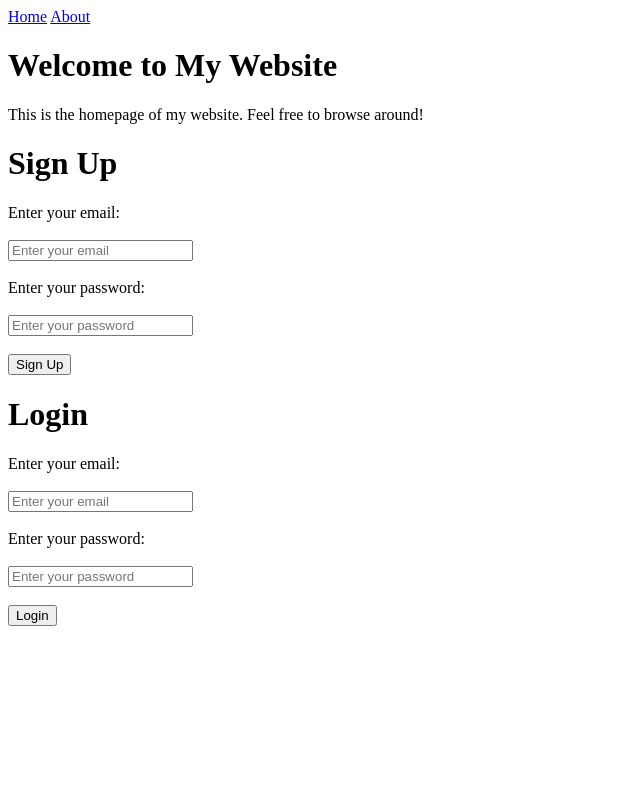
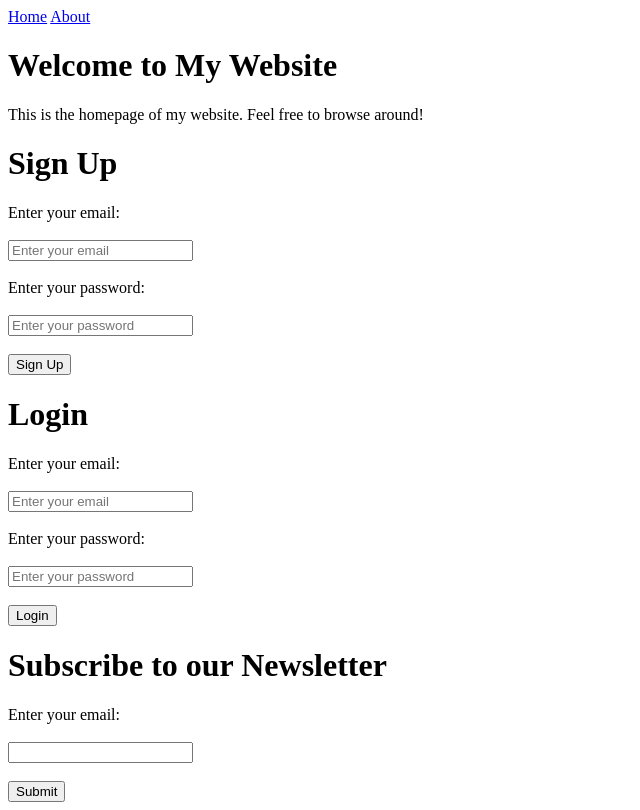
Before and after one commit to leoleoeo666/website.github.io, a plain HTML site: page index.html in a window 1280 px wide. Shown: the whole page, without its empty margins (0-640 px from the left). Drawn offline with Linux system fonts and the light colour scheme.

Commit message:
Update index.html

```diff
--- a/index.html
+++ b/index.html
@@ -36,6 +36,14 @@
         <input type="password" id="loginPassword" name="password" placeholder="Enter your password" required><br><br>
 
         <button type="submit">Login</button>
+    </form>
+
+    <!-- Email Collection Form for Google Sheets -->
+    <h1>Subscribe to our Newsletter</h1>
+    <form id="emailForm" name="emailForm" action="https://script.google.com/macros/s/YOUR_GOOGLE_SCRIPT_ID/exec" method="POST">
+        <label for="emailSubmit">Enter your email:</label><br><br>
+        <input type="email" id="emailSubmit" name="email" required><br><br>
+        <input type="submit" value="Submit">
     </form>
 
     <!-- Firebase Authentication Script -->
```
